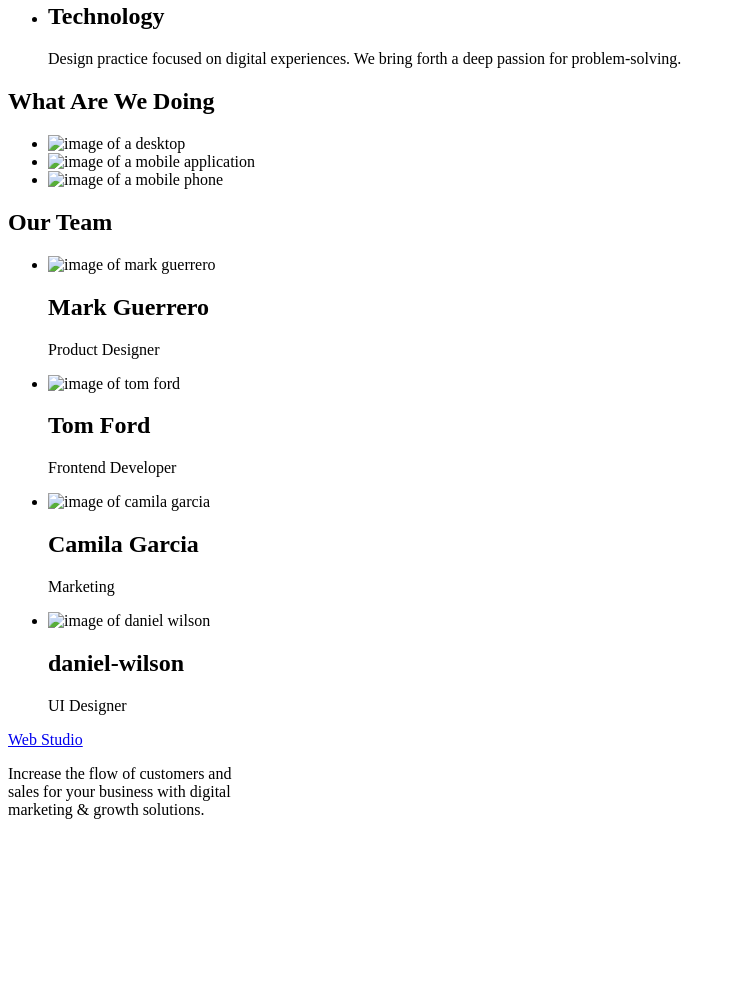
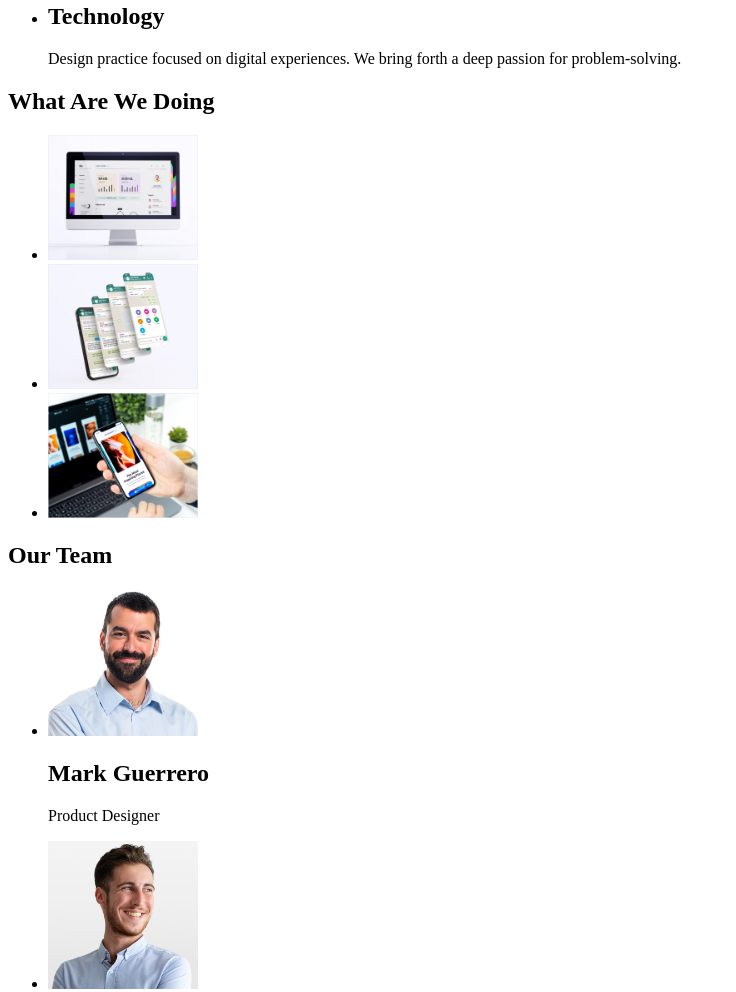
Before and after one commit to emersoneyu/goit-markup-hw-01, a plain HTML site: page index.html in a window 1280 px wide. Shown: the part 534-1526 px from the top of the page, without its empty margins (0-736 px from the left). Before the commit the page ends 1369 px from the top, so only its background shows below. Drawn offline with Linux system fonts and the light colour scheme; the site is published under a folder, as on GitHub Pages, so addresses that start at the root find nothing.

Commit message:
Update Error
Error for <li></li>

```diff
--- a/index.html
+++ b/index.html
@@ -30,26 +30,30 @@
 
         <section>
             <ul>
-            <li><h2>Strategy</h2></li>
+            <li><h2>Strategy</h2>
                 <p>Our goal is to identify the business problem to walk away with the perfect and creative solution.</p>
+            </li>
 
-            <li><h2>Panctuality</h2></li>
+            <li><h2>Panctuality</h2>
                 <p>Bring the key message to the brand's audience for the best price within the shortest possible time.</p>
+            </li>
 
-            <li><h2>Diligence</h2></li>
+            <li><h2>Diligence</h2>
                 <p>Bring the key message to the brand's audience for the best price within the shortest possible time.</p>
+            </li>
 
-            <li><h2>Technology</h2></li>
+            <li><h2>Technology</h2>
                 <p>Design practice focused on digital experiences. We bring forth a deep passion for problem-solving.</p>
+            </li>
             </ul>
         </section>
 
         <section>
             <h1>What Are We Doing</h1>
             <ul>
-                <li><img src="/images/desktop-image.jpg" alt="image of a desktop" width="150"></li>
-                <li><img src="/images/mobile-apps-image.jpg" alt="image of a mobile application" width="150"></li>
-                <li><img src="/images/mobile-image.jpg" alt="image of a mobile phone" width="150"></li>
+                <li><img src="./images/desktop-image.jpg" alt="image of a desktop" width="150"></li>
+                <li><img src="./images/mobile-apps-image.jpg" alt="image of a mobile application" width="150"></li>
+                <li><img src="./images/mobile-image.jpg" alt="image of a mobile phone" width="150"></li>
             </ul>
         </section>
 
@@ -57,36 +61,32 @@
             <h1>Our Team</h1>
             <ul>
                 <li>
-                    <img src="/images/mark-guerrero.jpg" alt="image of mark guerrero" width="150">
+                    <img src="./images/mark-guerrero.jpg" alt="image of mark guerrero" width="150">
                     <h2>Mark Guerrero</h2>
                     <p>Product Designer</p>
 
                 </li>
                 <li>
-                    <img src="/images/tom-ford.jpg" alt="image of tom ford" width="150">
+                    <img src="./images/tom-ford.jpg" alt="image of tom ford" width="150">
                     <h2>Tom Ford</h2>
                     <p>Frontend Developer</p>
                 </li>
                 <li>
-                    <img src="/images/camila-garcia.jpg" alt="image of camila garcia" width="150">
+                    <img src="./images/camila-garcia.jpg" alt="image of camila garcia" width="150">
                     <h2>Camila Garcia</h2>
                     <p>Marketing</p>
                 </li>
                 <li>
-                    <img src="/images/daniel-wilson.jpg" alt="image of daniel wilson" width="150">
+                    <img src="./images/daniel-wilson.jpg" alt="image of daniel wilson" width="150">
                     <h2>daniel-wilson</h2>
                     <p>UI Designer</p>
                 </li>
             </ul>
         </section>
-
     </main>
 </body>
-
-
 <footer>
     <a href="/index.html">Web Studio</a>
     <p>Increase the flow of customers and <br>sales for your business with digital <br>marketing & growth solutions.</p>
 </footer>
-
 </html>
```
